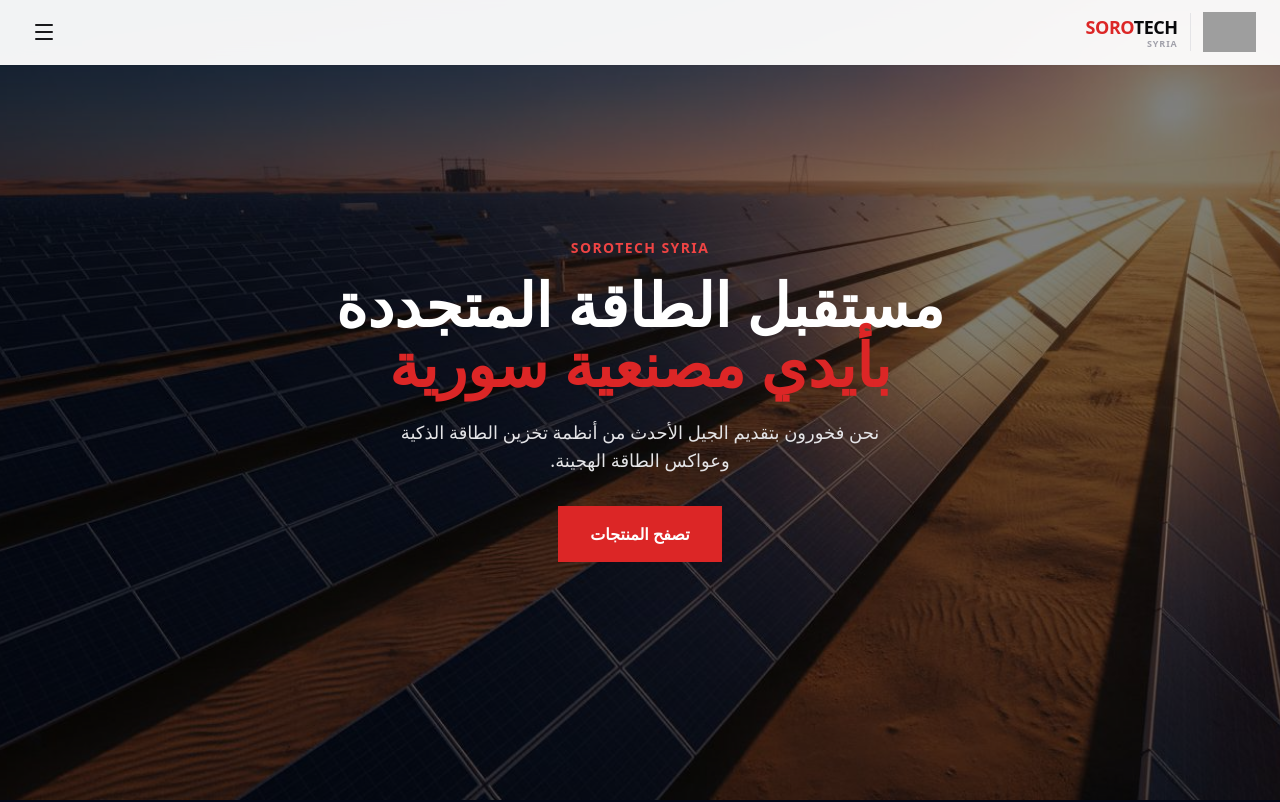
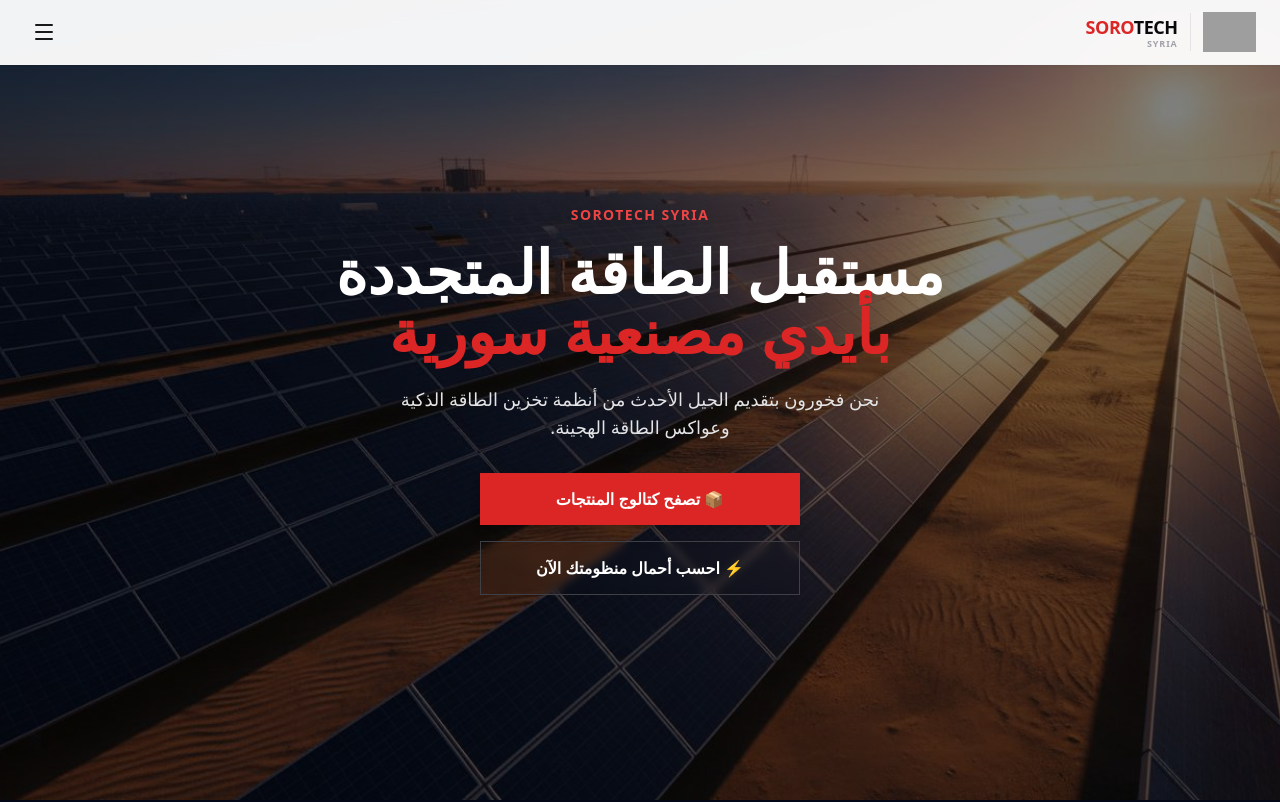
Before and after one commit to 2002mohammad2002a-collab/sorotech, a React (Vite) app in the folder app/: page / in a window 1280 px wide. Shown: the top 802 px of the page. Built offline with nearby package versions, Linux system fonts and the light colour scheme; grey boxes are pictures that could not be loaded.

Commit message:
fix: restore products section component injection

```diff
--- a/app/src/sections/HeroSection.tsx
+++ b/app/src/sections/HeroSection.tsx
@@ -22,12 +22,25 @@
         <p className="text-zinc-200 text-lg mb-8 max-w-lg mx-auto">
           نحن فخورون بتقديم الجيل الأحدث من أنظمة تخزين الطاقة الذكية وعواكس الطاقة الهجينة.
         </p>
-        <a
-          href="#products"
-          className="inline-block bg-red-600 text-white px-8 py-4 rounded-xl font-bold hover:bg-red-700 transition-colors"
-        >
-          تصفح المنتجات
-        </a>
+
+        {/* حاوية الأزرار المرتبة عمودياً */}
+        <div className="flex flex-col gap-4 max-w-xs mx-auto justify-center items-center">
+          {/* زر تصفح المنتجات */}
+          <a
+            href="#products"
+            className="w-full inline-block bg-red-600 text-white px-8 py-3.5 rounded-xl font-bold hover:bg-red-700 transition-colors shadow-lg text-center"
+          >
+            📦 تصفح كتالوج المنتجات
+          </a>
+
+          {/* زر الحاسبة السريعة أسفله مباشرة */}
+          <a
+            href="#fast-calc"
+            className="w-full inline-block bg-transparent text-white px-8 py-3.5 rounded-xl font-bold hover:bg-zinc-900/60 transition-colors border border-zinc-700 text-center backdrop-blur-sm"
+          >
+            ⚡ احسب أحمال منظومتك الآن
+          </a>
+        </div>
       </div>
     </section>
   );
```
